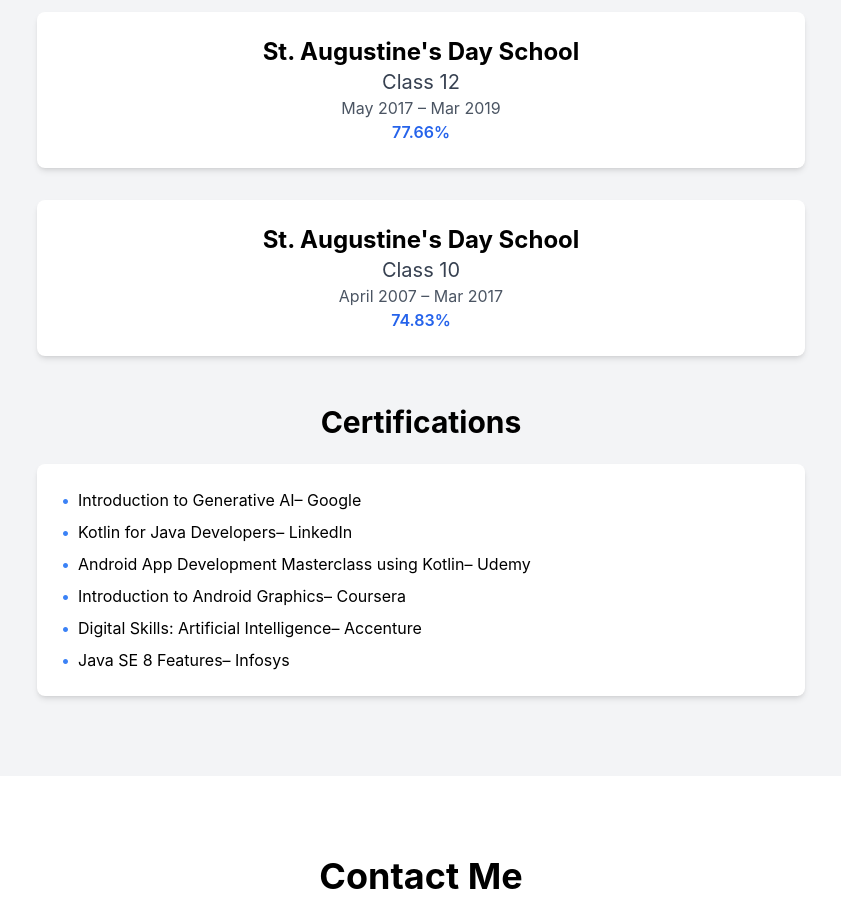
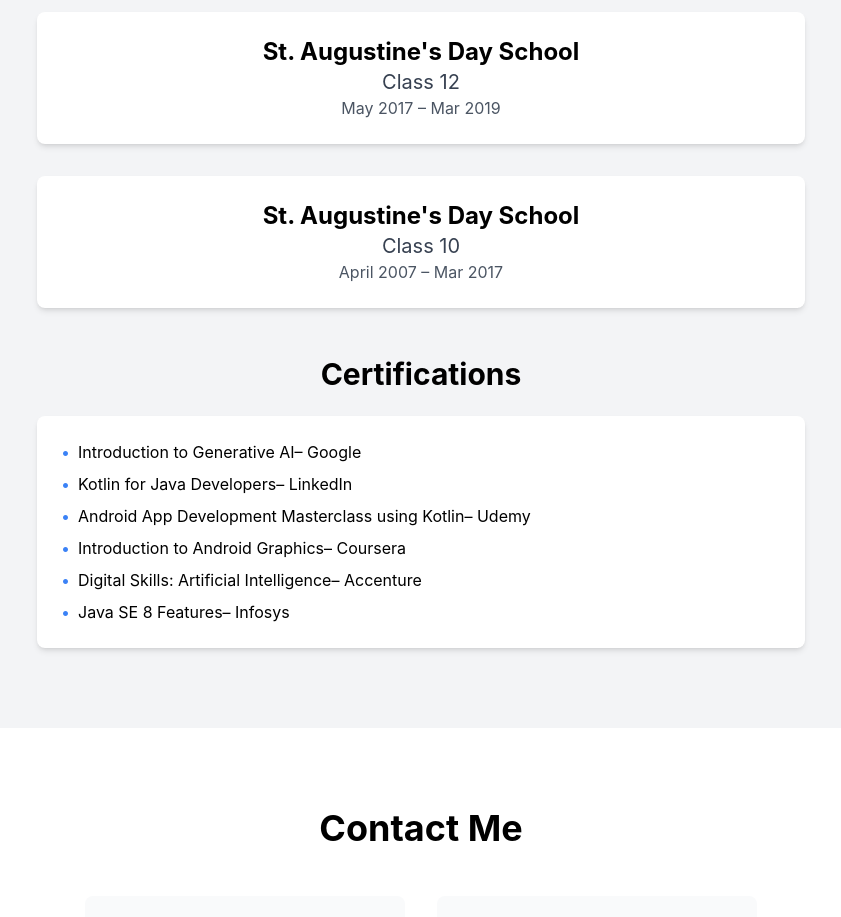
Before and after one commit to Sanmoy1/portfolio, a React (Create React App) app: page / in a window 1280 px wide. Shown: the part 3020-3937 px from the top of the page, without its empty margins (219-1060 px from the left). Built offline with nearby package versions, Linux system fonts and the light colour scheme.

Commit message:
some minor changes

```diff
--- a/src/components/Education.js
+++ b/src/components/Education.js
@@ -13,13 +13,13 @@ const Education = () => {
       school: "St. Augustine's Day School",
       degree: "Class 12",
       date: "May 2017 – Mar 2019",
-      grade: "77.66%"
+      // grade: "77.66%"
     },
     {
       school: "St. Augustine's Day School",
       degree: "Class 10",
       date: "April 2007 – Mar 2017",
-      grade: "74.83%"
+      // grade: "74.83%"
     }
   ];
 
```
Also changed, not shown: 1 other file (tests, documents, lock files or other folders).
